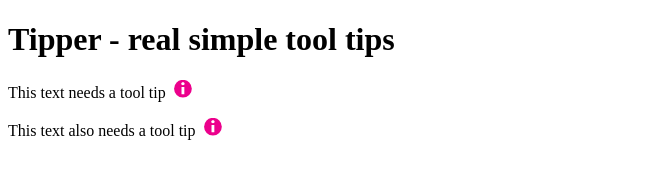
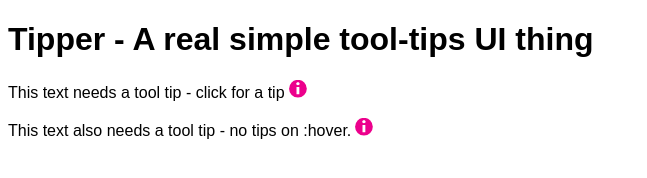
Before and after one commit to Jherit/Tipper, a plain HTML site: page index.html in a window 1280 px wide. Shown: the whole page, without its empty margins (0-647 px from the left). Drawn offline with Linux system fonts and the light colour scheme.

Commit message:
Update index.html

```diff
--- a/index.html
+++ b/index.html
@@ -6,10 +6,14 @@
     <meta name="viewport" content="width=device-width, initial-scale=1.0">
     <title>Tipper - tool tips</title>
     <link rel="stylesheet" href="tipper.css" />
+
+    <style>
+        *{font-family:sans-serif;}
+    </style>
 </head>
 <body>
-    <h1>Tipper - real simple tool tips</h1>
-    <p>This text needs a tool tip  <i
+    <h1>Tipper - A real simple tool-tips UI thing</h1>
+    <p>This text needs a tool tip - click for a tip<i
         class="tipper"
         data-tippertext="This is the text that is displayed as a tool tip."
         ><img
@@ -19,7 +23,7 @@
           height="18px"
           loading="lazy"
       /></i></p>
-      <p>This text also needs a tool tip  <i
+      <p>This text also needs a tool tip - no tips on :hover.<i
         class="tipper"
         data-tippertext="This is some more text that is displayed as a tool tip."
         ><img
```
